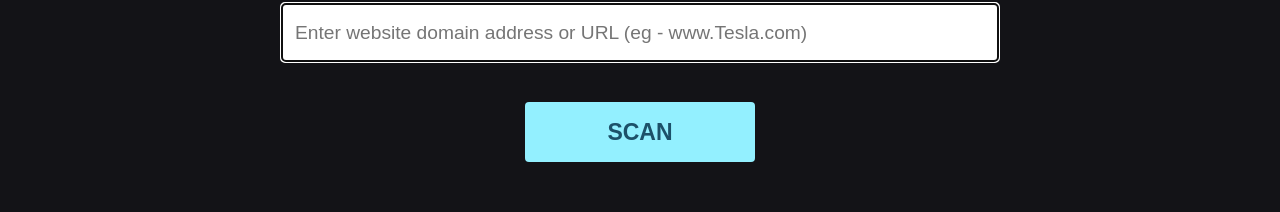
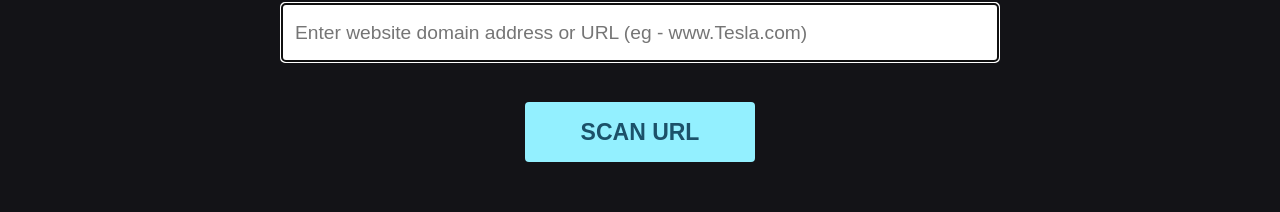
Before and after one commit to deepeshdm/phishr, a React (Create React App) app: page / in a window 1280 px wide. Shown: the part 418-630 px from the top of the page. Built offline with nearby package versions, Linux system fonts and the light colour scheme.

Commit message:
Update Component1.js

```diff
--- a/src/components/Component1.js
+++ b/src/components/Component1.js
@@ -94,7 +94,7 @@ const Component1 = () => {
           onClick={() => get_Prediction(input_Url)}
         >
           {" "}
-          SCAN{" "}
+          SCAN URL{" "}
         </button>
       </div>
     </div>
```
